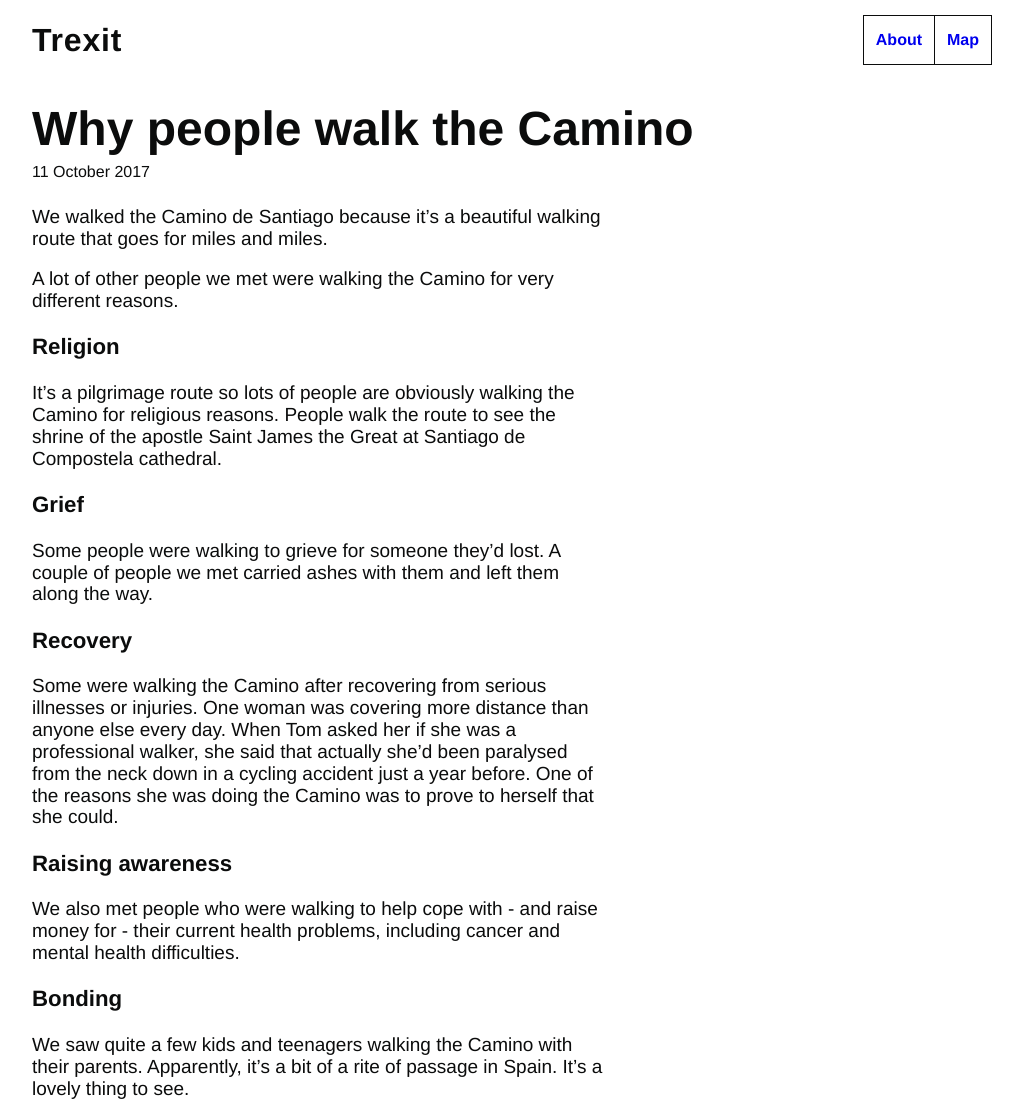
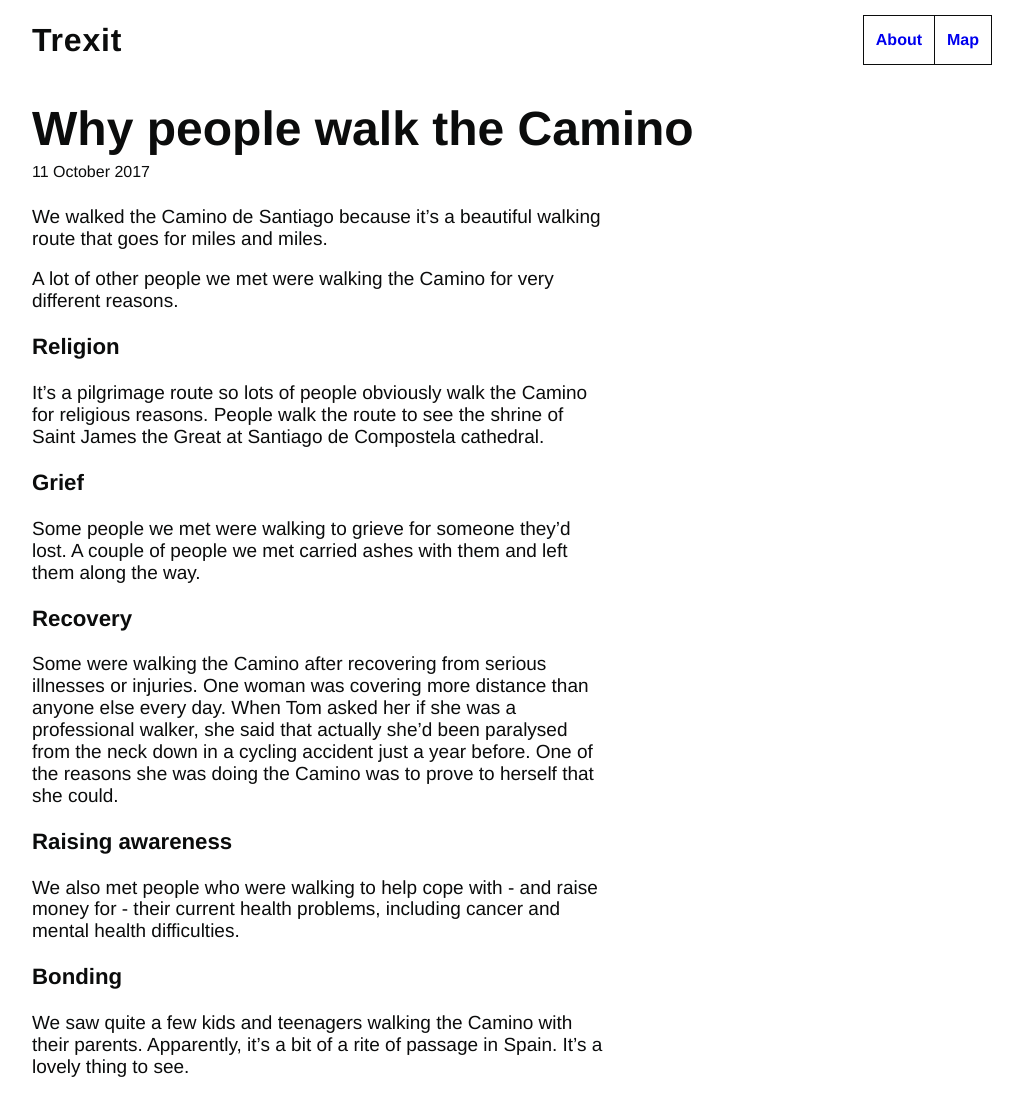
Before and after one commit to tombye/trexit, a Jekyll site: the page built from _posts/2017-10-11-why-people-do-the-camino.markdown, in a window 1280 px wide. Shown: the whole page, without its empty margins (128-1151 px from the left). Built offline with Jekyll 4.4.1, drawn with Linux system fonts in a browser that asks for light colours; after the commit the page ends 1097 px from its top, so only the background shows below that.

Commit message:
Update 2017-10-11-why-people-do-the-camino.markdown

```diff
--- a/_posts/2017-10-11-why-people-do-the-camino.markdown
+++ b/_posts/2017-10-11-why-people-do-the-camino.markdown
@@ -11,11 +11,11 @@ A lot of other people we met were walking the Camino for very different reasons.
 
 ### Religion
 
-It's a pilgrimage route so lots of people are obviously walking the Camino for religious reasons. People walk the route to see the shrine of the apostle Saint James the Great at Santiago de Compostela cathedral.
+It's a pilgrimage route so lots of people obviously walk the Camino for religious reasons. People walk the route to see the shrine of Saint James the Great at Santiago de Compostela cathedral.
 
 ### Grief
 
-Some people were walking to grieve for someone they'd lost. A couple of people we met carried ashes with them and left them along the way.
+Some people we met were walking to grieve for someone they'd lost. A couple of people we met carried ashes with them and left them along the way.
 
 ### Recovery
 
```
